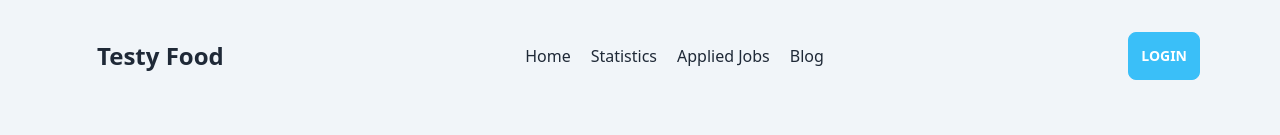
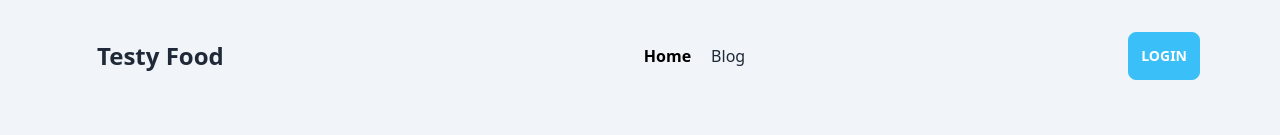
Before and after one commit to MoumitaRashidBushra/testyfoodclient, a React (Vite) app: page / in a window 1280 px wide. Shown: the top 135 px of the page. Built offline with nearby package versions, Linux system fonts and the light colour scheme; no server answers.

Commit message:
active link add

```diff
--- /dev/null
+++ b/src/Pages/Home/ActiveLink/ActiveLink.jsx
@@ -0,0 +1,20 @@
+import React from 'react';
+import { NavLink } from 'react-router-dom';
+
+const ActiveLink = ({ to, children }) => {
+    return (
+        <NavLink
+            to={to}
+            className={({ isActive }) =>
+                isActive
+                    ? "text-black font-bold me-5 ms-5" : ""
+            }
+
+        >
+            {children}
+
+        </NavLink>
+    );
+};
+
+export default ActiveLink;
--- a/src/Shared/Navber/Navber.jsx
+++ b/src/Shared/Navber/Navber.jsx
@@ -1,6 +1,7 @@
 import React, { useContext } from 'react';
 import { Link } from 'react-router-dom';
 import { AuthContext } from '../../Provider/AuthProvider';
+import ActiveLink from '../../Pages/Home/ActiveLink/ActiveLink';
 
 const Navber = () => {
     const { user, logout } = useContext(AuthContext);
@@ -18,10 +19,9 @@ const Navber = () => {
                 </div>
 
                 <div >
-                    <Link to='/' className='me-5'>Home</Link >
-                    <Link to='statistics' className='me-5'>Statistics</Link >
-                    <Link to='job' className='me-5' >Applied Jobs</Link >
-                    <Link to='blog' className='me-5'>Blog</Link >
+                    <ActiveLink to='/' className='me-5'>Home</ActiveLink >
+                    <ActiveLink to='blog' className='me-5'>Blog</ActiveLink>
+
                 </div>
 
                 <div className='flex justify-between items-center flex-col  md:flex-row gap-4'>
```
